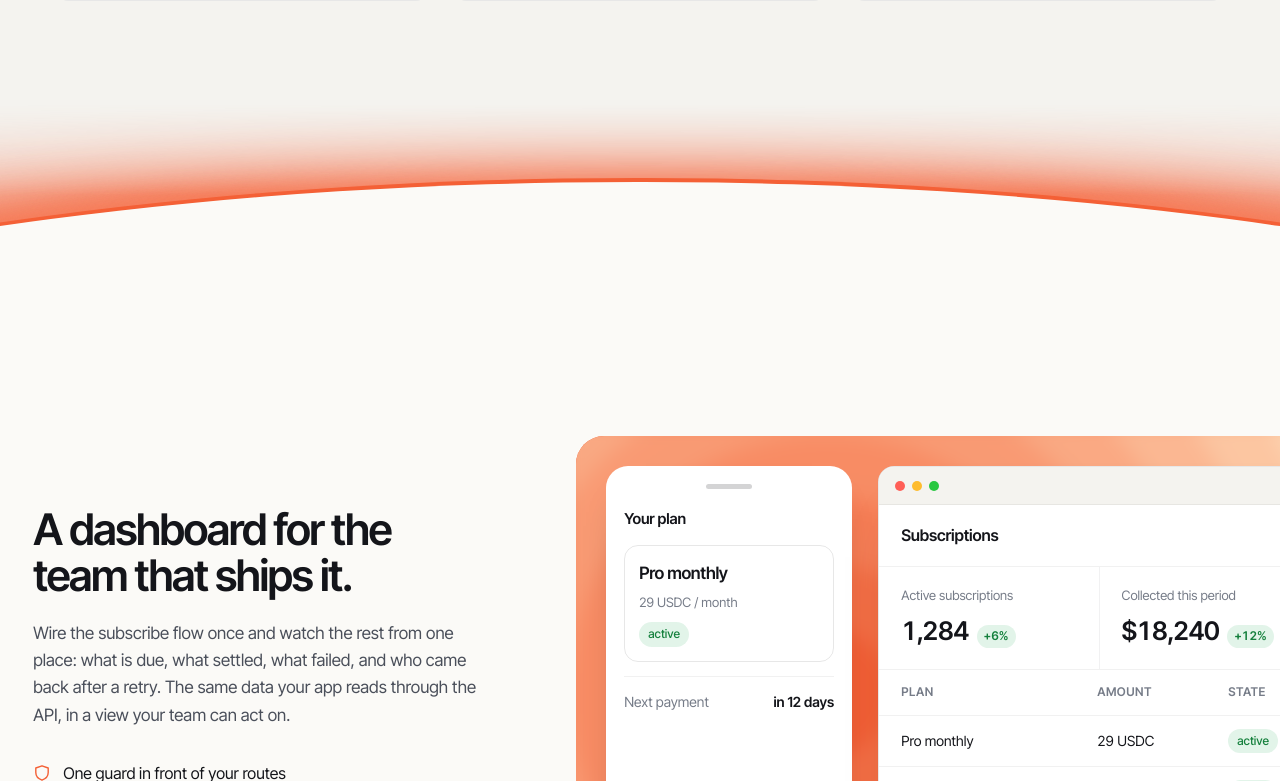
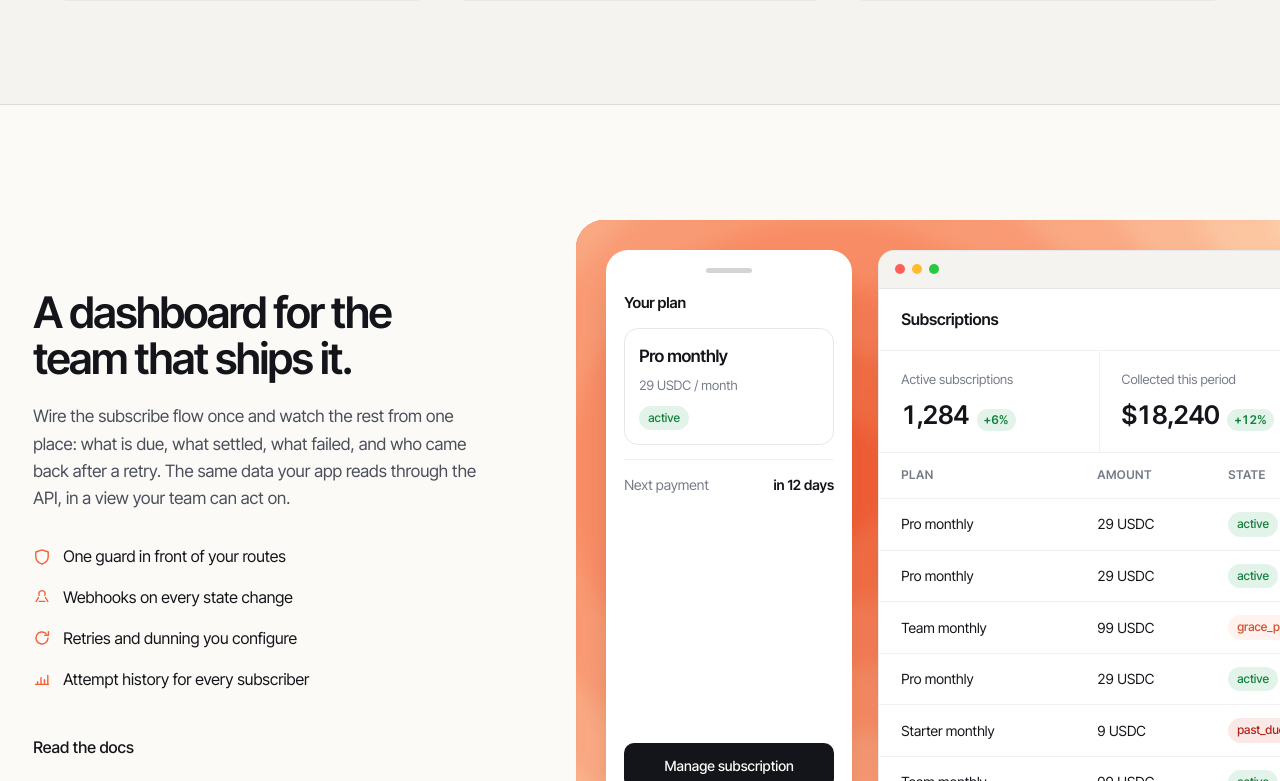
Before and after one commit to Mesub-io/landing-page, a Next.js app: page / in a window 1280 px wide. Shown: the part 1499-2280 px from the top of the page. Built offline with nearby package versions, Linux system fonts and the light colour scheme.

Commit message:
Remove the arc divider

```diff
--- a/app/globals.css
+++ b/app/globals.css
@@ -2107,69 +2107,3 @@ button {
 .record-row a:hover svg {
   transform: translateX(3px);
 }
-
-/* --- The arc between two sections -----------------------------------------
-   The next section's ground rises as a wide dome through this one. The halo is
-   a blurred copy of the same dome rather than a box-shadow: on a light ground a
-   shadow washes out long before it reads as light.
-
-   The glows sit in their own masked layer, so the light fades out on its own
-   instead of stopping dead where the section is clipped. */
-
-/* The straight rule would fight the curve, so it goes. */
-.pillars:has(+ .arc) {
-  border-bottom: 0;
-}
-
-.arc {
-  background: var(--surface-sunk);
-  height: clamp(150px, 17vw, 250px);
-  overflow: hidden;
-  position: relative;
-}
-
-.arc-glows {
-  inset: 0;
-  mask-image: linear-gradient(to bottom, transparent 0%, #000 42%);
-  position: absolute;
-}
-
-.arc-glows > span,
-.arc-dome {
-  border-radius: 50% 50% 0 0 / 100% 100% 0 0;
-  bottom: -160%;
-  display: block;
-  /* Wide enough that the curve is still climbing at the screen edges: a
-     narrower dome dives below the frame and the ends read as flat. */
-  left: -70%;
-  position: absolute;
-  right: -70%;
-  top: 34%;
-}
-
-/* Three passes: a bright rim, a mid halo, and a wide bloom. */
-.arc-halo-tight {
-  background: color-mix(in srgb, var(--accent) 82%, #fff);
-  filter: blur(12px);
-  opacity: 1;
-  transform: translateY(-2px);
-}
-
-.arc-halo {
-  background: var(--accent);
-  filter: blur(34px);
-  opacity: 0.9;
-  transform: translateY(-12px);
-}
-
-.arc-halo-wide {
-  background: var(--accent);
-  filter: blur(80px);
-  opacity: 0.7;
-  transform: translateY(-40px) scaleX(1.02);
-}
-
-.arc-dome {
-  background: var(--paper);
-  border-top: 4px solid var(--accent);
-}
--- a/app/page.tsx
+++ b/app/page.tsx
@@ -1,4 +1,3 @@
-import { ArcDivider } from '@/components/arc-divider'
 import { Builders } from '@/components/builders'
 import { Closing } from '@/components/closing'
 import { Hero } from '@/components/hero'
@@ -17,7 +16,6 @@ export default function Page() {
       <main id="main">
         <Hero />
         <Pillars />
-        <ArcDivider />
         <Builders />
         <Integrate />
         <Closing />
--- a/components/arc-divider.tsx
+++ /dev/null
@@ -1,21 +0,0 @@
-/**
- * A lit arc between two sections: the ground of the next one rises through the
- * previous one, its rim glowing in the accent.
- *
- * The halo is three blurred copies of the same dome sitting behind the solid
- * one — a box-shadow washes out on a light ground, a blurred shape does not.
- * They live in their own masked layer so the light fades out instead of being
- * cut off by the edge of the section.
- */
-export function ArcDivider() {
-  return (
-    <div className="arc" aria-hidden="true">
-      <div className="arc-glows">
-        <span className="arc-halo-wide" />
-        <span className="arc-halo" />
-        <span className="arc-halo-tight" />
-      </div>
-      <span className="arc-dome" />
-    </div>
-  )
-}
```
